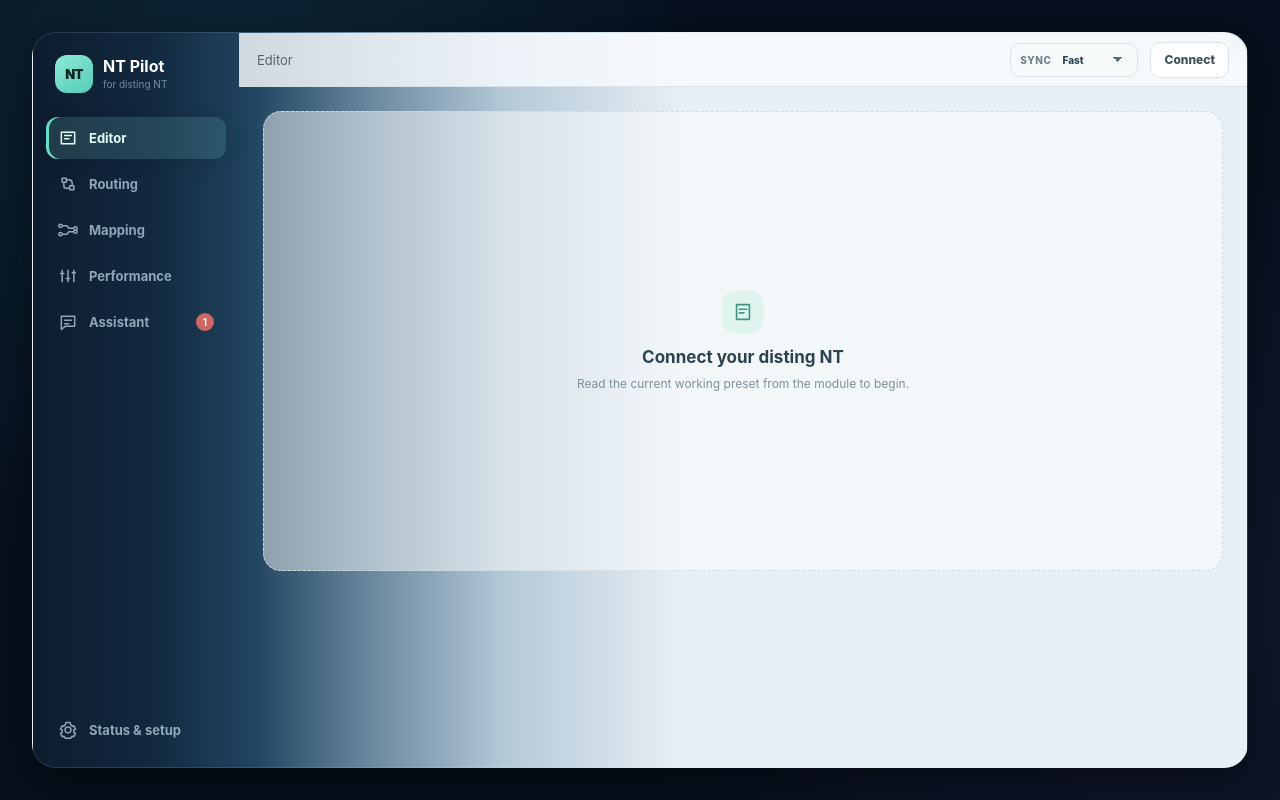
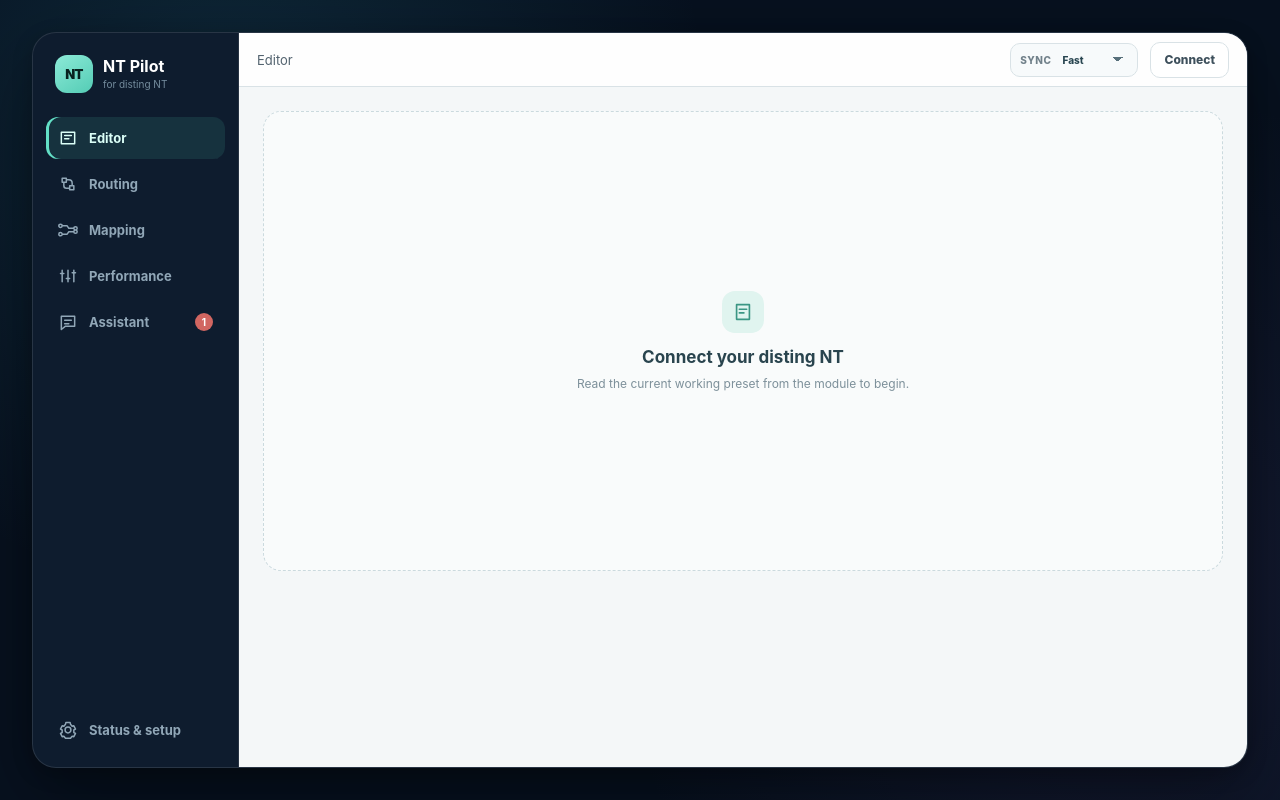
Before and after one commit to nymphnerds/ntpilot, a plain HTML site: page index.html in a window 1280 px wide. Drawn offline with Linux system fonts and the light colour scheme.

Commit message:
Remove the full-frame fade experiment

```diff
--- a/index.html
+++ b/index.html
@@ -5,7 +5,7 @@
   <meta name="viewport" content="width=device-width, initial-scale=1, viewport-fit=cover">
   <meta name="color-scheme" content="dark light">
   <title>NT Pilot</title>
-  <link rel="stylesheet" href="styles.css?v=20260925-84">
+  <link rel="stylesheet" href="styles.css?v=20260925-85">
 </head>
 <body>
   <main class="stage">
--- a/styles.css
+++ b/styles.css
@@ -3,7 +3,7 @@
   --stage: #0a1627;
   --chrome: #0e1c2e;
   --chrome-2: #12243a;
-  --surface: #e8eff5;
+  --surface: #f4f7f8;
   --surface-2: #ffffff;
   --surface-3: #eaf0f2;
   --ink: #14202a;
@@ -61,7 +61,7 @@
   grid-template-columns: 206px minmax(0, 1fr);
   border: 1px solid rgba(255,255,255,.11);
   border-radius: var(--radius);
-  background: linear-gradient(90deg, #0e1c2e 0, #122940 120px, #21445f 220px, #65849b 330px, #b3c8d7 470px, #e8eff5 650px, #e8eff5 100%);
+  background: var(--chrome);
   overflow: hidden;
   box-shadow: var(--shadow);
   transition: grid-template-columns .2s ease;
@@ -75,7 +75,7 @@
 .sidebar-compact .nav-badge { position: absolute; margin: 0 0 21px 22px; }
 .sidebar-compact .settings-link { position: relative; }
 
-.app-sidebar { padding: 22px 13px 16px; display: flex; flex-direction: column; color: #bfd0da; border-right: 0; min-width: 0; background: transparent; }
+.app-sidebar { padding: 22px 13px 16px; display: flex; flex-direction: column; color: #bfd0da; border-right: 1px solid var(--line-dark); min-width: 0; }
 .app-mark { display: flex; align-items: center; gap: 10px; padding: 0 9px 24px; }
 .mark-glyph { width: 38px; height: 38px; border-radius: 12px; display: grid; place-items: center; color: #08221f; background: linear-gradient(145deg, #8cead7, #54ccb5); font-weight: 900; font-size: 13px; letter-spacing: -.05em; }
 .mark-copy { display: flex; flex-direction: column; line-height: 1.05; }
@@ -85,12 +85,12 @@
 .nav-item { width: 100%; display: flex; align-items: center; gap: 11px; border: 0; border-radius: 12px; padding: 11px 12px; color: #91a7b7; background: transparent; text-align: left; font-weight: 700; font-size: 13px; }
 .nav-item svg { width: 20px; height: 20px; flex: 0 0 auto; }
 .nav-item:hover { color: #deebf1; background: rgba(255,255,255,.045); }
-.nav-item.active { color: #e7fff9; background: rgba(117,200,198,.18); box-shadow: inset 3px 0 var(--mint), 0 5px 18px rgba(3,14,27,.10); }
+.nav-item.active { color: #dbfff7; background: rgba(84,204,181,.12); box-shadow: inset 3px 0 var(--mint); }
 .nav-badge { margin-left: auto; min-width: 18px; height: 18px; padding: 0 5px; border-radius: 10px; display: grid; place-items: center; background: #d16661; color: white; font-size: 10px; }
 .settings-link { margin-top: auto; }
 
-.app-main { min-width: 0; min-height: 0; background: transparent; position: relative; display: flex; flex-direction: column; }
-.status-bar { height: 54px; flex: 0 0 54px; display: flex; align-items: center; justify-content: space-between; padding: 0 18px; background: rgba(249,252,254,.82); border-bottom: 1px solid rgba(212,224,231,.8); backdrop-filter: blur(10px); z-index: 8; }
+.app-main { min-width: 0; min-height: 0; background: var(--surface); position: relative; display: flex; flex-direction: column; }
+.status-bar { height: 54px; flex: 0 0 54px; display: flex; align-items: center; justify-content: space-between; padding: 0 18px; background: rgba(255,255,255,.92); border-bottom: 1px solid var(--line); z-index: 8; }
 .status-leading { gap: 14px; min-width: 0; }
 .connection-pill { display: inline-flex; align-items: center; gap: 8px; height: 30px; padding: 0 11px; border-radius: 16px; background: #dff5ef; color: #14715f; font-size: 11px; font-weight: 900; text-transform: uppercase; letter-spacing: .055em; white-space: nowrap; }
 .connection-pill .pulse-dot { width: 7px; height: 7px; border-radius: 50%; background: #24a98e; box-shadow: 0 0 0 4px rgba(36,169,142,.13); }
```
